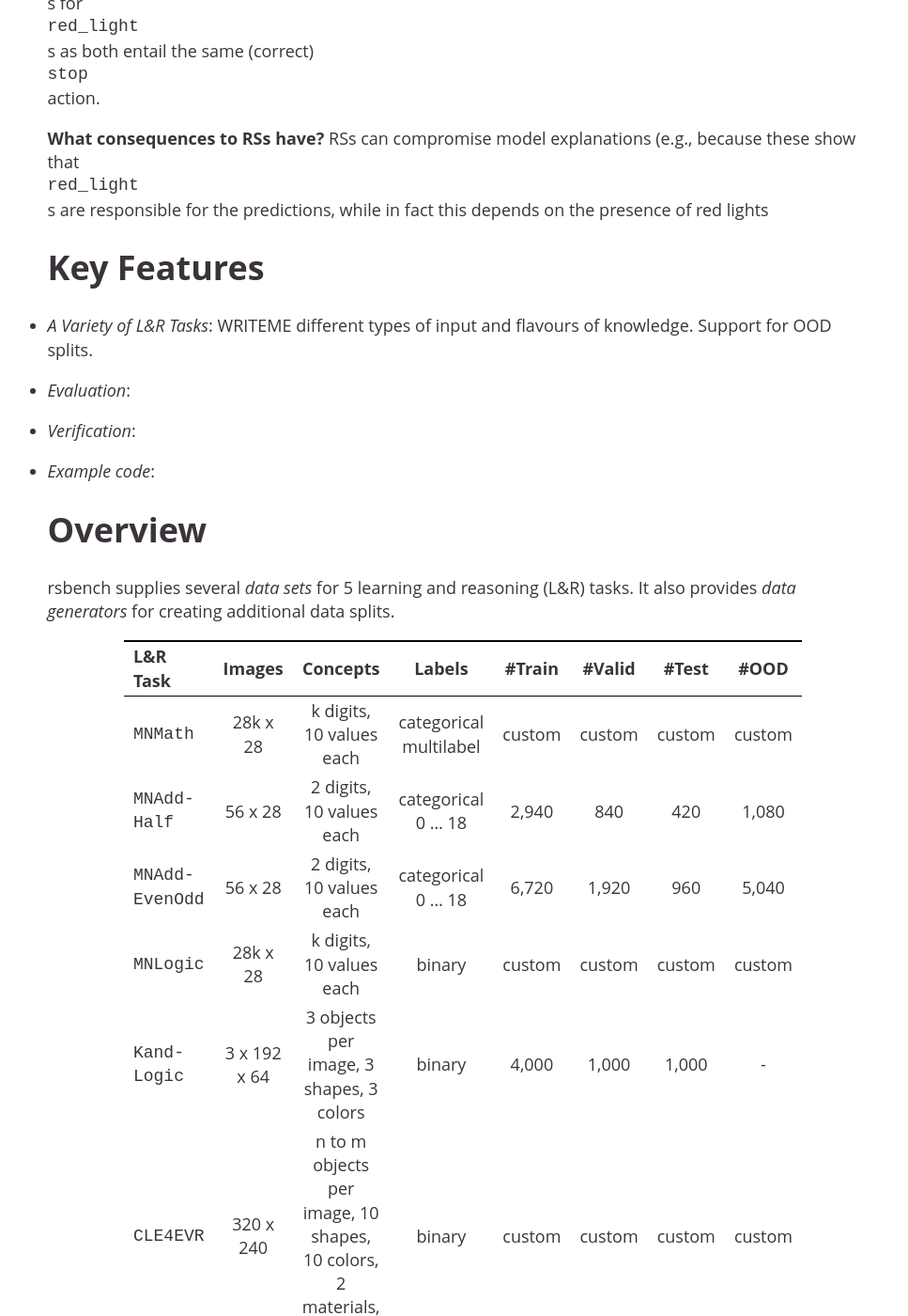
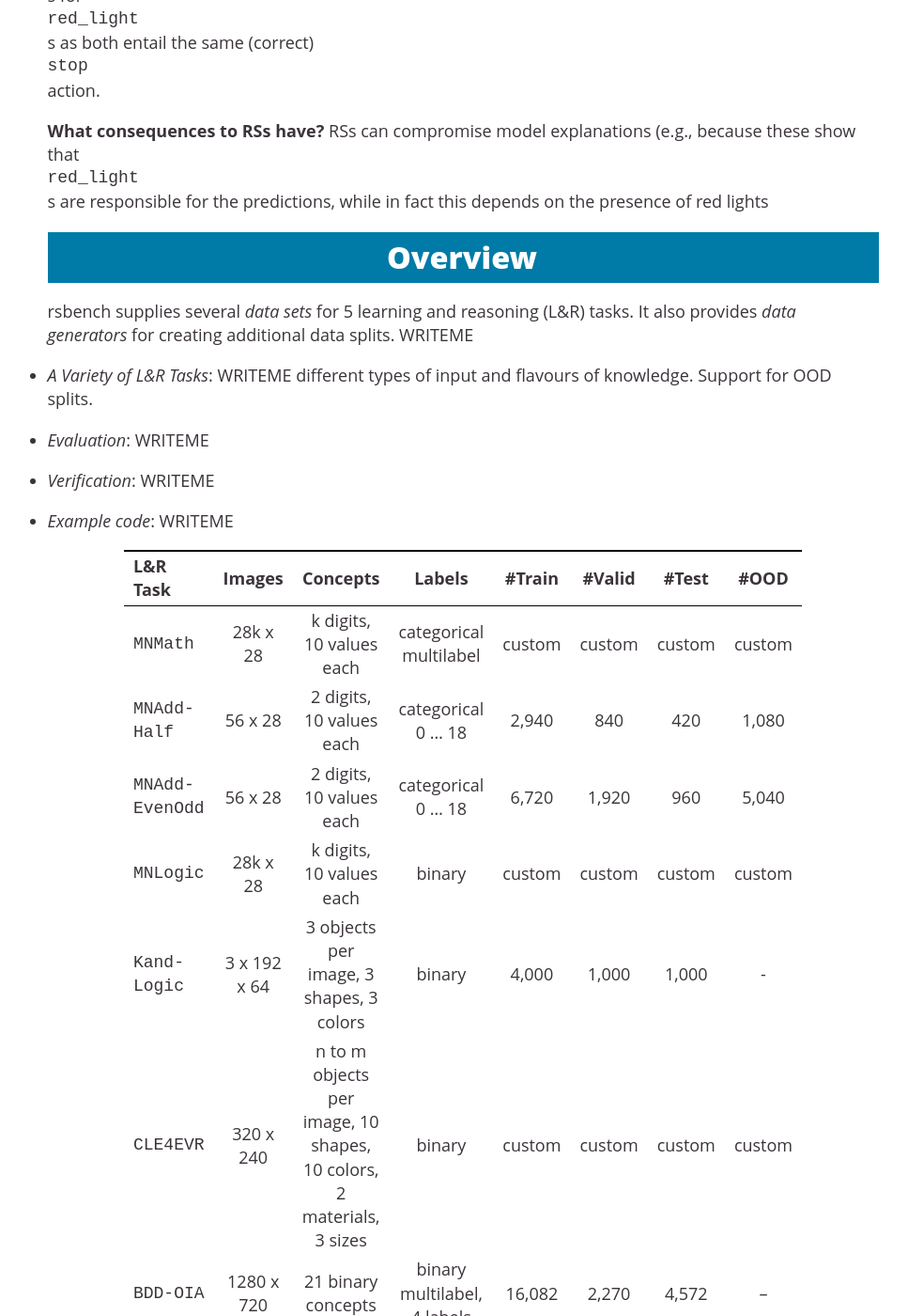
Before and after one commit to unitn-sml/rsbench, a Jekyll site: the page built from index.md, in a window 1280 px wide and 1400 px high, scrolled down 2103 px. Shown: the whole window at 94% size, without its empty margins (147-1114 px from the left). Built offline with Jekyll 4.4.1, drawn with Linux system fonts in a browser that asks for light colours; our own code applies the rules of GitHub Pages for plain Markdown files; some of the changed text lies outside the part shown.

```diff
--- a/index.md
+++ b/index.md
@@ -24,14 +24,14 @@ Using rsbench, we highlight that obtaining high quality concepts in both purely
 neural and neuro-symbolic models is a far-from-solved problem.
 
 
-# Links
+<h1 class="heading blue"><a name="downloads">Downloads</a></h1>
 
 ### **Data**: [GDrive](https://todo), [Zenodo](https://todo)
 
 ### **Preprint**: [ArXiV](https://arxiv.org)
 
 
-# What is a Reasoning Shortcut?
+<h1 class="heading blue"><a name="background">What is a Reasoning Shortcut?</a></h1>
 
 TODO: add BEARS or NeurIPS figure 2.
 
@@ -53,23 +53,19 @@ because these show that `red_light`s are responsible for the predictions, while
 in fact this depends on the presence of red lights
 
 
-# Key Features
+<h1 class="heading blue"><a name="overview">Overview</a></h1>
+
+rsbench supplies several *data sets* for 5 learning and reasoning (L&R) tasks.
+It also provides *data generators* for creating additional data splits.  WRITEME
 
 - *A Variety of L&R Tasks*: WRITEME different types of input and flavours of
   knowledge.  Support for OOD splits.
 
-- *Evaluation*:
+- *Evaluation*: WRITEME
 
-- *Verification*:
+- *Verification*: WRITEME
 
-- *Example code*:
-
-
-# Overview
-
-rsbench supplies several *data sets* for 5 learning and reasoning (L&R) tasks.
-It also provides *data generators* for creating additional data splits.
-
+- *Example code*: WRITEME
 
 | L&R Task        | Images       | Concepts                                                             | Labels                      | #Train | #Valid | #Test  | #OOD   |
 | :--             | :--:         | :--:                                                                 | :--:                        | :--:   | :--:   | :--:   | :--:   |
@@ -83,7 +79,7 @@ It also provides *data generators* for creating additional data splits.
 | `SDD-OIA`       | 469 x 387    | 21 binary concepts                                                   | binary multilabel, 4 labels | 6,820  | 1,464  | 1,464  | 1,000  |
 
 
-# How To Use rsbench
+<h1 class="heading blue"><a name="usage">Usage</a></h1>
 
 TODO: how to train a NeSy model and how to evaluate performance.  link to jupyter notebook?
 
@@ -134,11 +130,11 @@ TODO: add figure
 WRITEME
 
 
-# Evaluation
+<h1 class="heading blue"><a name="evaluation">Evaluation</a></h1>
 
 WRITEME
 
 
-# Verification
+<h1 class="heading blue"><a name="verification">Verification</a></h1>
 
 TODO: @Paolo
```
Also changed, not shown: _includes/header.html (+5 -4 lines).
